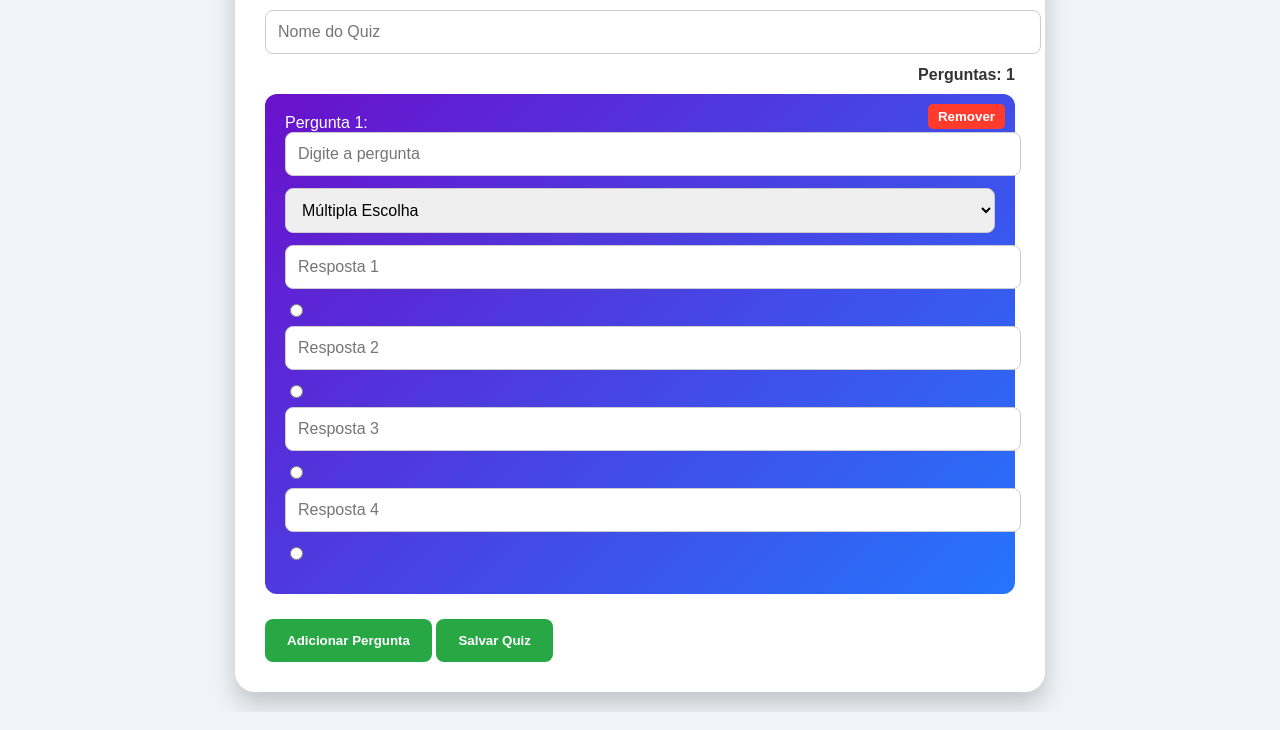
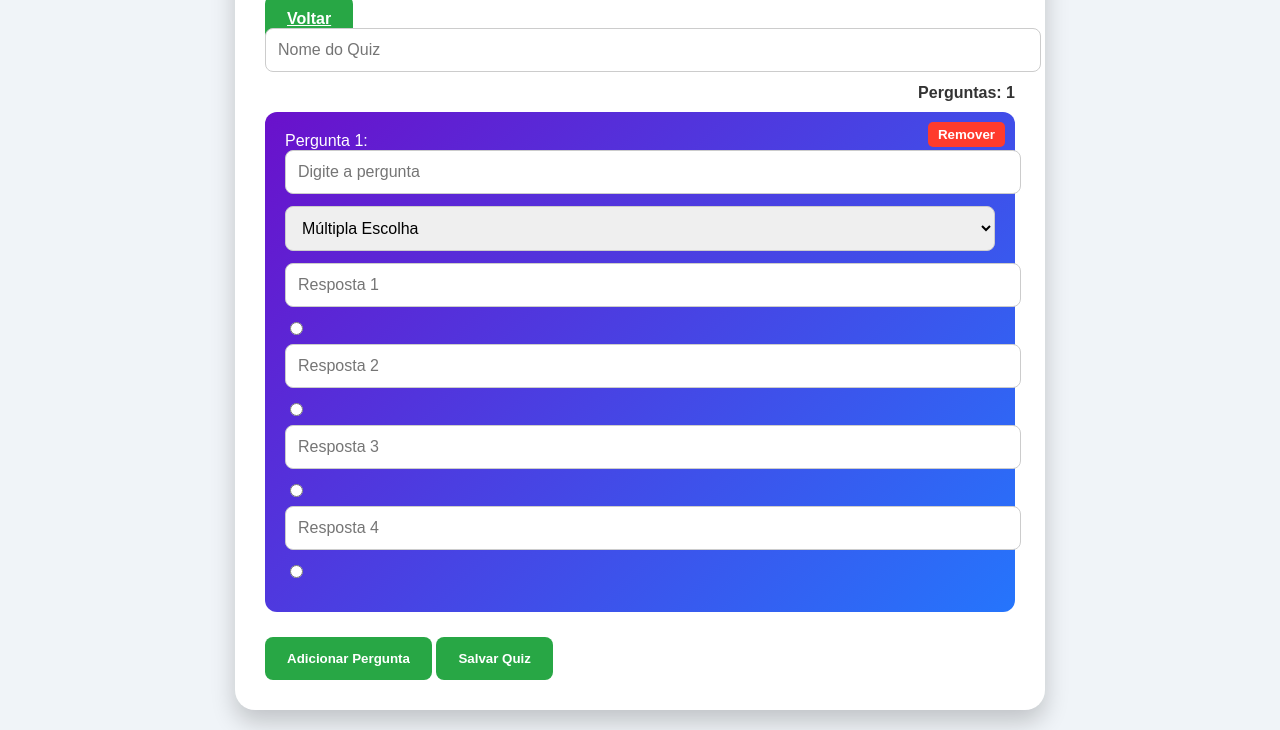
Before and after one commit to vitorgabriel152/quiz, a plain HTML site: page create-advanced.html in a window 1280 px wide. Shown: the part 185-915 px from the top of the page. Drawn offline with Linux system fonts and the light colour scheme.

Commit message:
Update create-advanced.html

```diff
--- a/create-advanced.html
+++ b/create-advanced.html
@@ -27,6 +27,7 @@ input[type="text"], select { width:100%; padding:12px; margin-bottom:12px; borde
 <main>
 <section class="create-quiz-container">
     <h2>Criar Quiz</h2>
+    <a href="index.html" class="card-btn" style="margin-bottom:15px;">Voltar</a>
     <form id="quiz-form">
         <input type="text" id="quiz-name" placeholder="Nome do Quiz" required>
         <div class="questions-count">Perguntas: <span id="questions-number">0</span></div>
```
